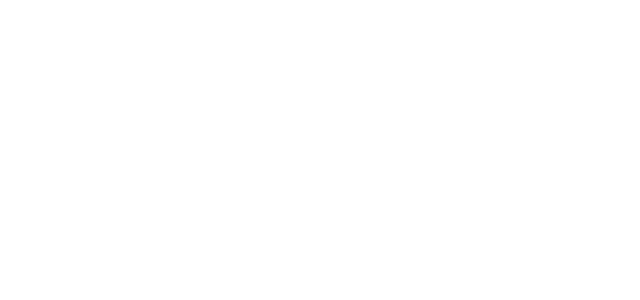
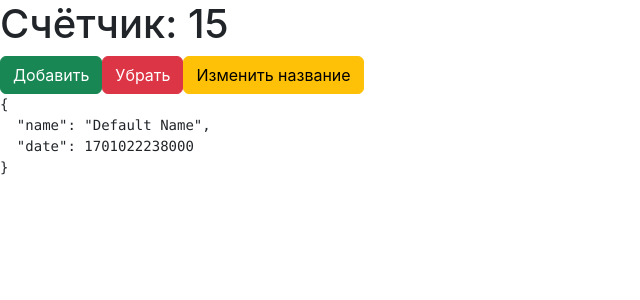
Before and after one commit to vladovinkin/react-hooks-learning, a React (Create React App) app: page / in a window 1280 px wide. Shown: the top 300 px of the page, without its empty margins (0-640 px from the left). Built offline with nearby package versions, Linux system fonts and the light colour scheme.

Commit message:
использование хука useState

```diff
--- a/src/App.tsx
+++ b/src/App.tsx
@@ -1,7 +1,45 @@
-import React from 'react'
+import { useState } from 'react'
 
-function App() {
-  return <div></div>
+const computeInitialCounter = () => {
+  console.log('Some calculations...')
+  return Math.trunc(Math.random() * 20)
+}
+
+const App = () => {
+  const [counter, setCounter] = useState(() => computeInitialCounter())
+  const [state, setState] = useState({
+    name: 'Default Name',
+    date: Date.now(),
+  })
+
+  const increaseCounterHandler = () => {
+    setCounter((prevCounter) => prevCounter + 1)
+  }
+
+  const decreaseCounterHandler = () => {
+    setCounter((prevCounter) => prevCounter - 1)
+  }
+
+  const updateTitle = () => {
+    setState((prevState) => ({ ...prevState, name: 'new name' }))
+  }
+
+  return (
+    <div>
+      <h1>Счётчик: {counter}</h1>
+      <button className="btn btn-success" onClick={increaseCounterHandler}>
+        Добавить
+      </button>
+      <button className="btn btn-danger" onClick={decreaseCounterHandler}>
+        Убрать
+      </button>
+      <button className="btn btn-warning" onClick={updateTitle}>
+        Изменить название
+      </button>
+
+      <pre>{JSON.stringify(state, null, 2)}</pre>
+    </div>
+  )
 }
 
 export default App
```
